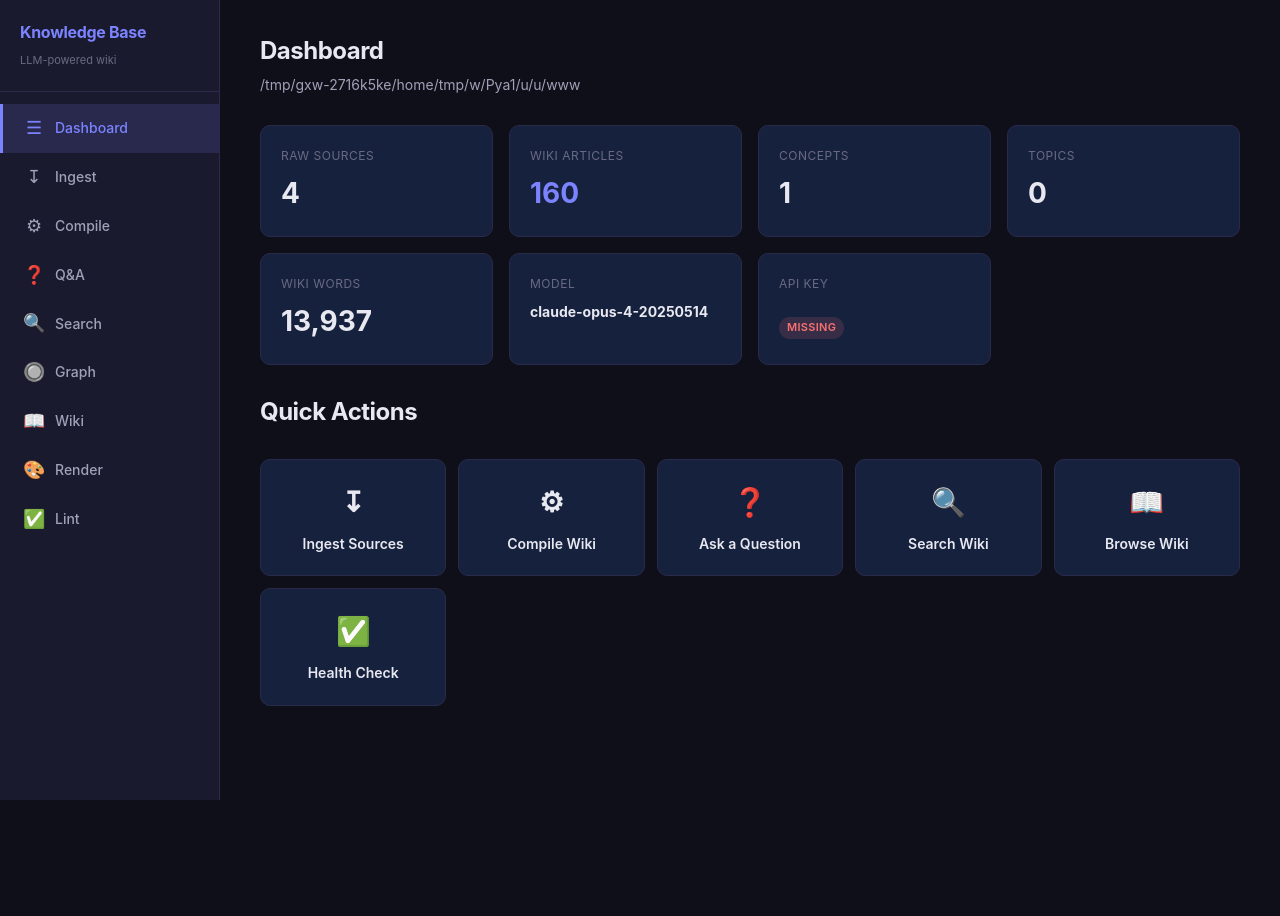
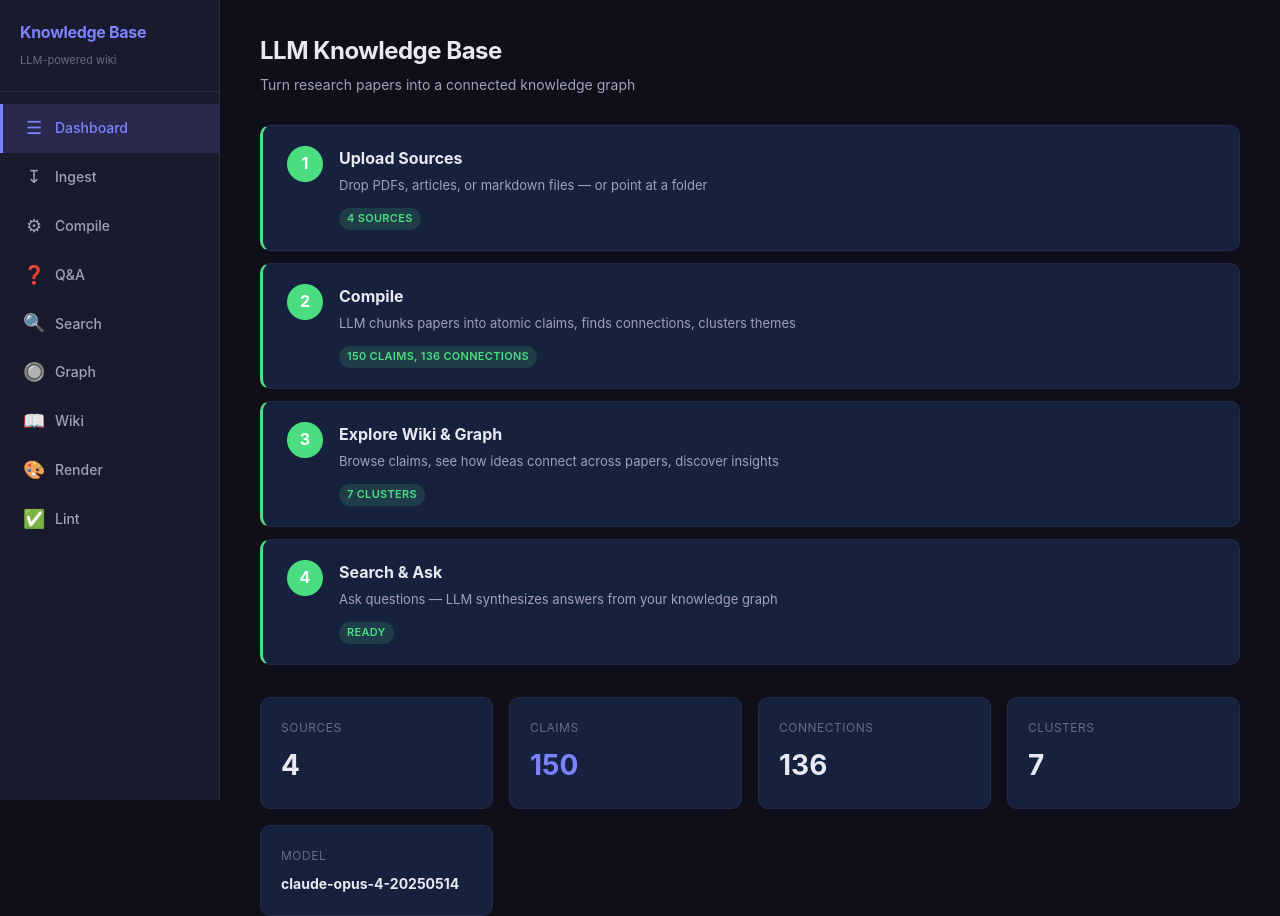
Before and after one commit to jyothivenkat-hub/llm-knowledge-base, a Flask app: page / in a window 1280 px wide. Before the commit the page ends 800 px from the top, so only its background shows below. Run offline with Flask 3, Linux system fonts and the light colour scheme; some libraries are stand-ins or nearby versions.

Commit message:
Simplify dashboard with clear 4-step flow
1. Upload Sources  2. Compile  3. Explore Wiki & Graph  4. Search & Ask
Steps show progress badges and link directly to each page.

Co-Authored-By: Claude Opus 4.6 (1M context) <noreply@anthropic.com>

```diff
--- a/src/dashboard/app.py
+++ b/src/dashboard/app.py
@@ -69,19 +69,17 @@ def create_app(config: Optional[Config] = None) -> Flask:
     @app.route("/")
     def home():
         stats = get_stats()
-        # Recent Q&A answers
-        answers_dir = config.output_path / "answers"
-        recent = []
-        if answers_dir.exists():
-            for f in sorted(answers_dir.glob("*.md"), reverse=True)[:5]:
-                title = f.stem
-                # Extract question from first line
-                first_line = f.read_text(encoding="utf-8").split("\n")[0]
-                if first_line.startswith("# Q: "):
-                    title = first_line[5:]
-                recent.append({"title": title, "date": f.stem[:10], "path": str(f.relative_to(config.vault_path))})
-        return render_template("dashboard.html", active="home", stats=stats,
-                               vault_path=str(config.vault_path), recent_answers=recent)
+        # Add graph stats
+        stats["claims"] = 0
+        stats["edges"] = 0
+        stats["clusters"] = 0
+        if config.graph_path.exists():
+            graph = json.loads(config.graph_path.read_text(encoding="utf-8"))
+            meta = graph.get("metadata", {})
+            stats["claims"] = meta.get("total_nodes", 0)
+            stats["edges"] = meta.get("total_edges", 0)
+            stats["clusters"] = meta.get("total_clusters", 0)
+        return render_template("dashboard.html", active="home", stats=stats)
 
     @app.route("/ingest")
     def ingest_page():
--- a/src/dashboard/templates/dashboard.html
+++ b/src/dashboard/templates/dashboard.html
@@ -2,67 +2,146 @@
 {% block title %}Dashboard{% endblock %}
 {% block content %}
 <div class="page-header">
-    <h2>Dashboard</h2>
-    <p>{{ vault_path }}</p>
+    <h2>LLM Knowledge Base</h2>
+    <p>Turn research papers into a connected knowledge graph</p>
 </div>
 
-<div class="cards">
+<!-- Steps -->
+<div class="steps">
+    <a href="/ingest" class="step-card {% if stats.raw_sources > 0 %}step-done{% endif %}">
+        <div class="step-number">1</div>
+        <div class="step-body">
+            <h3>Upload Sources</h3>
+            <p>Drop PDFs, articles, or markdown files — or point at a folder</p>
+            {% if stats.raw_sources > 0 %}
+            <span class="badge badge-success">{{ stats.raw_sources }} sources</span>
+            {% else %}
+            <span class="badge badge-info">Start here</span>
+            {% endif %}
+        </div>
+    </a>
+
+    <a href="/compile" class="step-card {% if stats.claims > 0 %}step-done{% endif %}">
+        <div class="step-number">2</div>
+        <div class="step-body">
+            <h3>Compile</h3>
+            <p>LLM chunks papers into atomic claims, finds connections, clusters themes</p>
+            {% if stats.claims > 0 %}
+            <span class="badge badge-success">{{ stats.claims }} claims, {{ stats.edges }} connections</span>
+            {% elif stats.raw_sources > 0 %}
+            <span class="badge badge-warning">Ready to compile</span>
+            {% else %}
+            <span class="badge badge-info">Upload first</span>
+            {% endif %}
+        </div>
+    </a>
+
+    <a href="/graph" class="step-card {% if stats.claims > 0 %}step-done{% endif %}">
+        <div class="step-number">3</div>
+        <div class="step-body">
+            <h3>Explore Wiki & Graph</h3>
+            <p>Browse claims, see how ideas connect across papers, discover insights</p>
+            {% if stats.claims > 0 %}
+            <span class="badge badge-success">{{ stats.clusters }} clusters</span>
+            {% else %}
+            <span class="badge badge-info">Compile first</span>
+            {% endif %}
+        </div>
+    </a>
+
+    <a href="/search" class="step-card {% if stats.claims > 0 %}step-done{% endif %}">
+        <div class="step-number">4</div>
+        <div class="step-body">
+            <h3>Search & Ask</h3>
+            <p>Ask questions — LLM synthesizes answers from your knowledge graph</p>
+            {% if stats.claims > 0 %}
+            <span class="badge badge-success">Ready</span>
+            {% else %}
+            <span class="badge badge-info">Compile first</span>
+            {% endif %}
+        </div>
+    </a>
+</div>
+
+<!-- Stats -->
+{% if stats.claims > 0 %}
+<div class="cards" style="margin-top: 32px;">
     <div class="card">
-        <div class="card-label">Raw Sources</div>
+        <div class="card-label">Sources</div>
         <div class="card-value">{{ stats.raw_sources }}</div>
     </div>
     <div class="card">
-        <div class="card-label">Wiki Articles</div>
-        <div class="card-value accent">{{ stats.wiki_articles }}</div>
+        <div class="card-label">Claims</div>
+        <div class="card-value accent">{{ stats.claims }}</div>
     </div>
     <div class="card">
-        <div class="card-label">Concepts</div>
-        <div class="card-value">{{ stats.concepts }}</div>
+        <div class="card-label">Connections</div>
+        <div class="card-value">{{ stats.edges }}</div>
     </div>
     <div class="card">
-        <div class="card-label">Topics</div>
-        <div class="card-value">{{ stats.topics }}</div>
-    </div>
-    <div class="card">
-        <div class="card-label">Wiki Words</div>
-        <div class="card-value">{{ "{:,}".format(stats.wiki_words) }}</div>
+        <div class="card-label">Clusters</div>
+        <div class="card-value">{{ stats.clusters }}</div>
     </div>
     <div class="card">
         <div class="card-label">Model</div>
         <div class="card-value" style="font-size: 14px; margin-top: 8px;">{{ stats.model }}</div>
     </div>
-    <div class="card">
-        <div class="card-label">API Key</div>
-        <div class="card-value">
-            {% if stats.api_key %}<span class="badge badge-success">Set</span>{% else %}<span class="badge badge-error">Missing</span>{% endif %}
-        </div>
-    </div>
-</div>
-
-<div class="page-header"><h2>Quick Actions</h2></div>
-<div class="quick-actions">
-    <a href="/ingest" class="quick-action"><span class="icon">&#8615;</span> Ingest Sources</a>
-    <a href="/compile" class="quick-action"><span class="icon">&#9881;</span> Compile Wiki</a>
-    <a href="/qa" class="quick-action"><span class="icon">&#10067;</span> Ask a Question</a>
-    <a href="/search" class="quick-action"><span class="icon">&#128269;</span> Search Wiki</a>
-    <a href="/wiki/" class="quick-action"><span class="icon">&#128214;</span> Browse Wiki</a>
-    <a href="/lint" class="quick-action"><span class="icon">&#9989;</span> Health Check</a>
-</div>
-
-{% if recent_answers %}
-<div class="page-header"><h2>Recent Q&A</h2></div>
-<div class="table-wrap">
-    <table>
-        <thead><tr><th>Question</th><th>Date</th></tr></thead>
-        <tbody>
-            {% for a in recent_answers %}
-            <tr>
-                <td><a href="/wiki/{{ a.path }}">{{ a.title }}</a></td>
-                <td>{{ a.date }}</td>
-            </tr>
-            {% endfor %}
-        </tbody>
-    </table>
 </div>
 {% endif %}
+
+<style>
+.steps {
+    display: flex;
+    flex-direction: column;
+    gap: 12px;
+    margin-bottom: 28px;
+}
+.step-card {
+    display: flex;
+    align-items: flex-start;
+    gap: 16px;
+    padding: 20px 24px;
+    background: var(--bg-card);
+    border: 1px solid var(--border);
+    border-radius: var(--radius);
+    cursor: pointer;
+    transition: all 0.15s;
+    text-decoration: none;
+    color: var(--text-primary);
+}
+.step-card:hover {
+    border-color: var(--accent);
+    background: var(--accent-glow);
+    text-decoration: none;
+}
+.step-card.step-done {
+    border-left: 3px solid var(--success);
+}
+.step-number {
+    width: 36px;
+    height: 36px;
+    border-radius: 50%;
+    background: var(--accent);
+    color: #fff;
+    display: flex;
+    align-items: center;
+    justify-content: center;
+    font-size: 16px;
+    font-weight: 700;
+    flex-shrink: 0;
+}
+.step-done .step-number {
+    background: var(--success);
+}
+.step-body h3 {
+    font-size: 16px;
+    font-weight: 700;
+    margin-bottom: 4px;
+}
+.step-body p {
+    font-size: 13px;
+    color: var(--text-secondary);
+    margin-bottom: 8px;
+}
+</style>
 {% endblock %}
```
